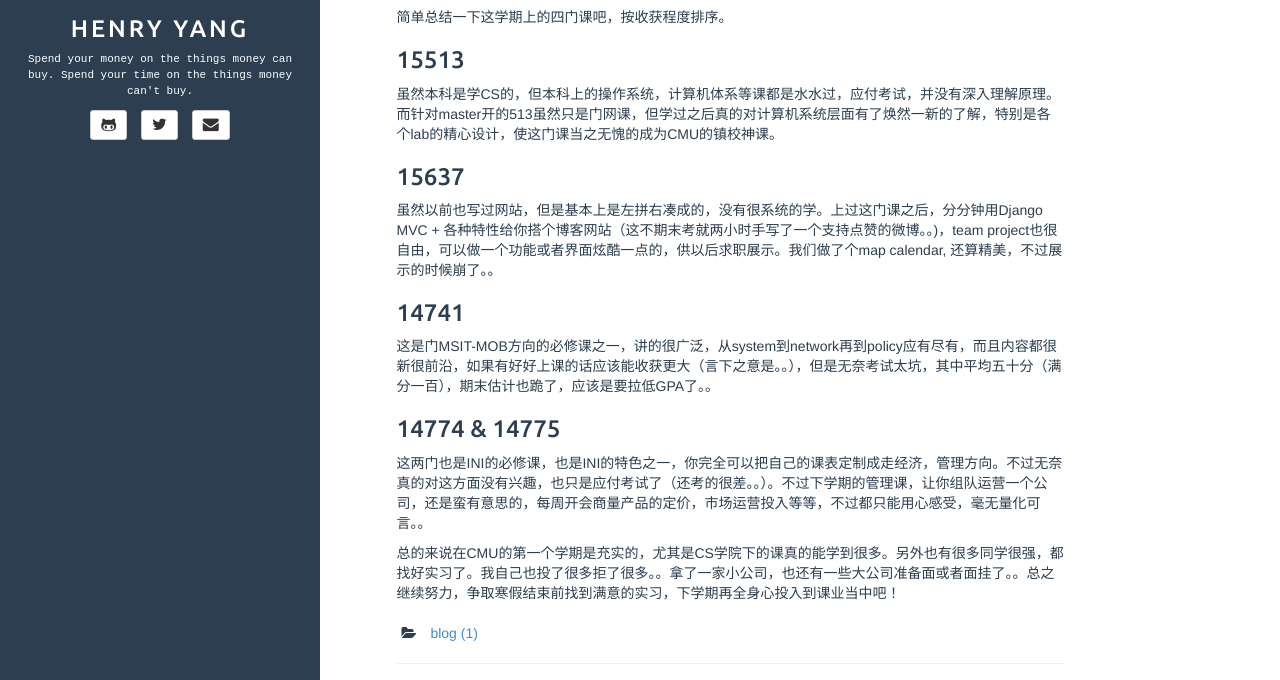
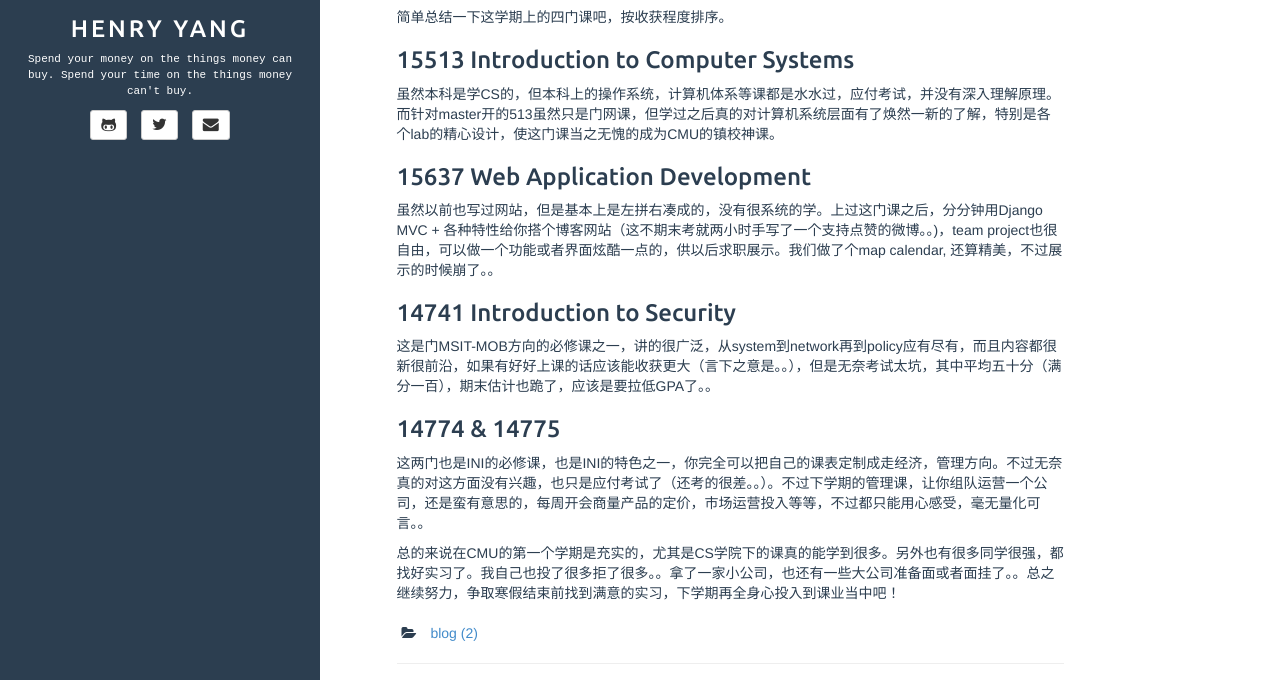
Before and after one commit to henryyang1993/henryyang1993.github.io, a Jekyll site: the page built from _posts/2016-12-21-16Fall@CMU.md, in a window 1280 px wide and 1394 px high, cut to the strip 282-962 px from the top of the window. Built offline with Jekyll 4.4.1, drawn with Linux system fonts in a browser that asks for light colours.

Commit message:
update post
17Spring@CMU

```diff
--- a/_posts/2016-12-21-16Fall@CMU.md
+++ b/_posts/2016-12-21-16Fall@CMU.md
@@ -13,15 +13,15 @@ INI这个学院不大，每届就一百多人，其中一半多都是中国人
 
 简单总结一下这学期上的四门课吧，按收获程度排序。
 
-### 15513
+### 15513 Introduction to Computer Systems
 
 虽然本科是学CS的，但本科上的操作系统，计算机体系等课都是水水过，应付考试，并没有深入理解原理。而针对master开的513虽然只是门网课，但学过之后真的对计算机系统层面有了焕然一新的了解，特别是各个lab的精心设计，使这门课当之无愧的成为CMU的镇校神课。
 
-### 15637
+### 15637 Web Application Development
 
 虽然以前也写过网站，但是基本上是左拼右凑成的，没有很系统的学。上过这门课之后，分分钟用Django MVC + 各种特性给你搭个博客网站（这不期末考就两小时手写了一个支持点赞的微博。。)，team project也很自由，可以做一个功能或者界面炫酷一点的，供以后求职展示。我们做了个map calendar, 还算精美，不过展示的时候崩了。。
 
-### 14741
+### 14741 Introduction to Security
 
 这是门MSIT-MOB方向的必修课之一，讲的很广泛，从system到network再到policy应有尽有，而且内容都很新很前沿，如果有好好上课的话应该能收获更大（言下之意是。。），但是无奈考试太坑，其中平均五十分（满分一百），期末估计也跪了，应该是要拉低GPA了。。
 
@@ -29,4 +29,5 @@ INI这个学院不大，每届就一百多人，其中一半多都是中国人
 
 这两门也是INI的必修课，也是INI的特色之一，你完全可以把自己的课表定制成走经济，管理方向。不过无奈真的对这方面没有兴趣，也只是应付考试了（还考的很差。。）。不过下学期的管理课，让你组队运营一个公司，还是蛮有意思的，每周开会商量产品的定价，市场运营投入等等，不过都只能用心感受，毫无量化可言。。
 
+
 总的来说在CMU的第一个学期是充实的，尤其是CS学院下的课真的能学到很多。另外也有很多同学很强，都找好实习了。我自己也投了很多拒了很多。。拿了一家小公司，也还有一些大公司准备面或者面挂了。。总之继续努力，争取寒假结束前找到满意的实习，下学期再全身心投入到课业当中吧！
--- a/resume/resume2.html
+++ b/resume/resume2.html
@@ -67,7 +67,7 @@
 
 <div class="wrapper">
     <h3>OBJECTIVE</h3>
-    <p class="bio">I'm a graduate student at CMU looking for full-time job of Software Development Engineer. I aspire to apply my knowledge into Internet of Things and Artificial Intelligence areas to pursue a smarter life.</p>
+    <p class="bio">I'm a graduate student at CMU looking for full-time job of Software Development Engineer. I aspire to apply my knowledge into Cloud Computing and Artificial Intelligence areas to pursue a smarter life.</p>
 </div>
 
 
```
Also changed, not shown: _posts/2017-05-21-17Spring@CMU.md (added, +30 -0 lines), 1 other file.
